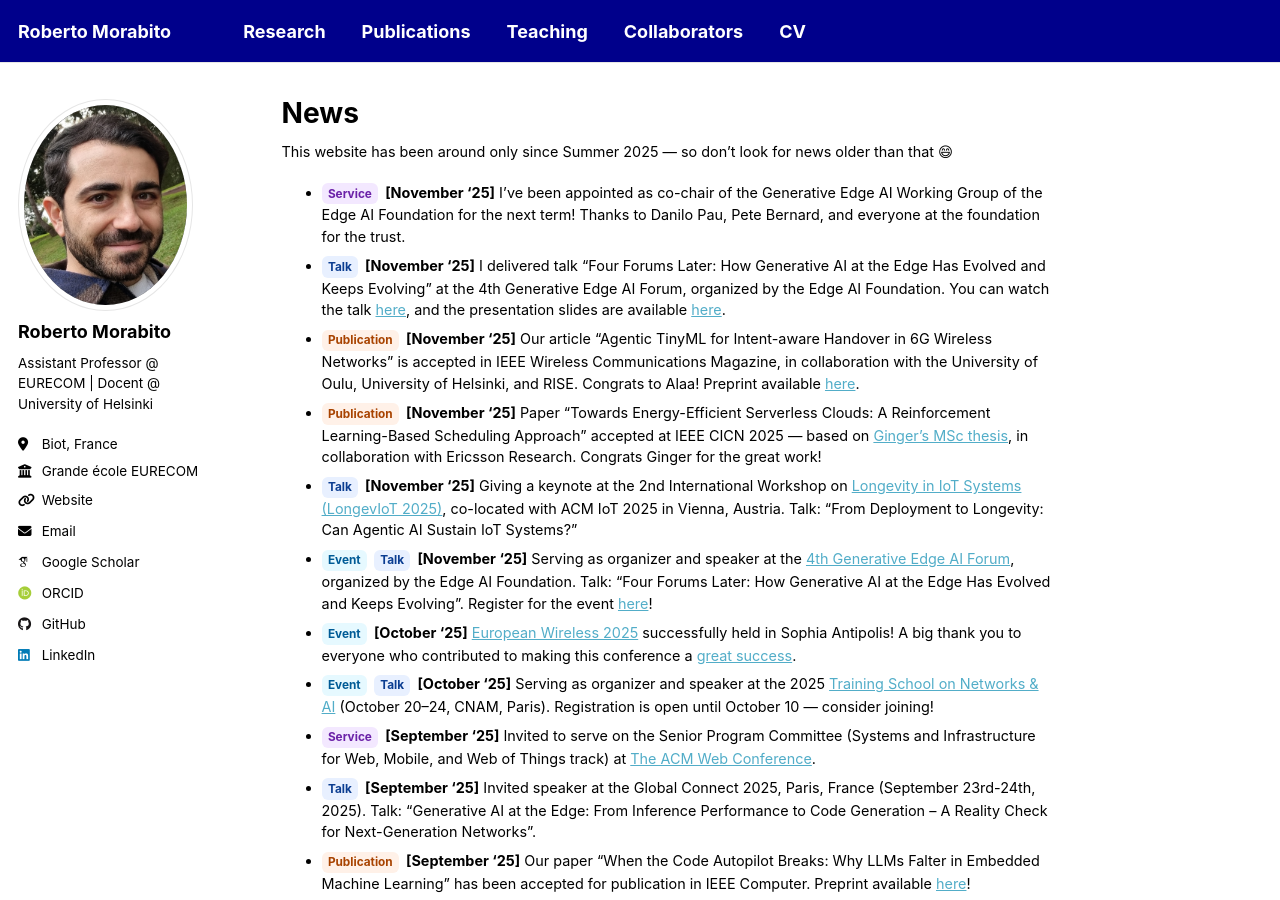
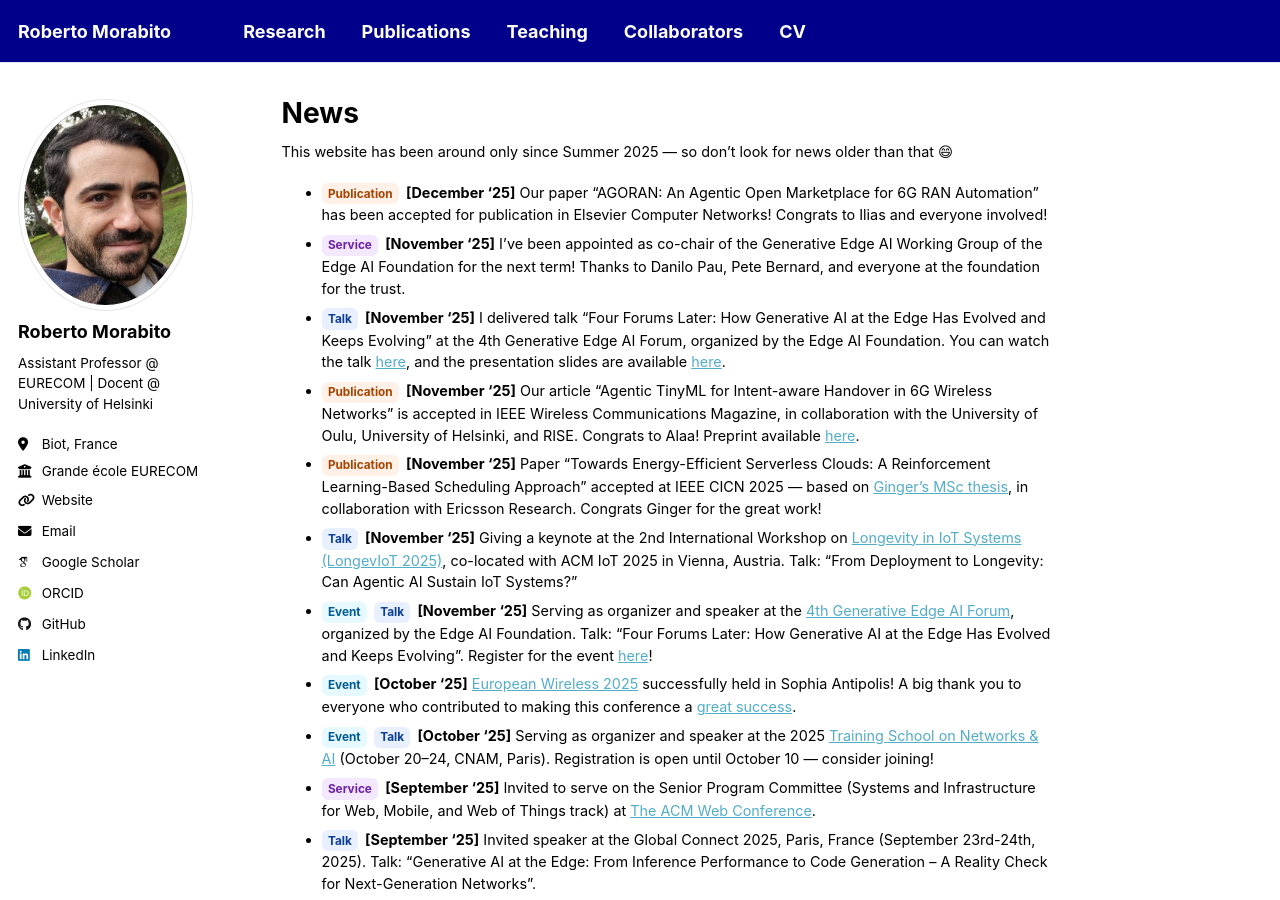
Before and after one commit to robertmora/robertmora.github.io, a Jekyll site: the page built from _pages/news.md, in a window 1280 px wide and 900 px high. Built offline with Jekyll 4.4.1, drawn with Linux system fonts in a browser that asks for light colours; some web fonts are replaced; a script that is not in the unit is left out.

Commit message:
Update news.md

```diff
--- a/_pages/news.md
+++ b/_pages/news.md
@@ -6,6 +6,7 @@ author_profile: true
 
 This website has been around only since Summer 2025 — so don’t look for news older than that 😄
 
+- [Publication](){:.tag .tag--pub} **[December '25]** Our paper "AGORAN: An Agentic Open Marketplace for 6G RAN Automation" has been accepted for publication in Elsevier Computer Networks! Congrats to Ilias and everyone involved!
 - [Service](){:.tag .tag--service} **[November '25]** I've been appointed as co-chair of the Generative Edge AI Working Group of the Edge AI Foundation for the next term! Thanks to Danilo Pau, Pete Bernard, and everyone at the foundation for the trust.
 - [Talk](){:.tag .tag--talk} **[November '25]** I delivered talk “Four Forums Later: How Generative AI at the Edge Has Evolved and Keeps Evolving” at the 4th Generative Edge AI Forum, organized by the Edge AI Foundation. You can watch the talk [here](https://youtu.be/oTso-e2JCyU?t=11096){:target="_blank"}, and the presentation slides are available [here](https://github.com/robertmora/robertmora.github.io/blob/master/files/Roberto%20Morabito_4th%20Forum_Four%20Forums%20Later_How%20GenAI%20at%20the%20Edge%20Has%20Evolved_final.pdf){:target="_blank"}.
 - [Publication](){:.tag .tag--pub} **[November '25]** Our article "Agentic TinyML for Intent-aware Handover in 6G Wireless Networks" is accepted in IEEE Wireless Communications Magazine, in collaboration with the University of Oulu, University of Helsinki, and RISE. Congrats to Alaa! Preprint available [here](https://github.com/robertmora/robertmora.github.io/blob/master/files/Agentic%20TinyML%20for%20Intent-aware%20Handover%20in%206G%20Wireless%20Networks.pdf){:target="_blank"}.
```
